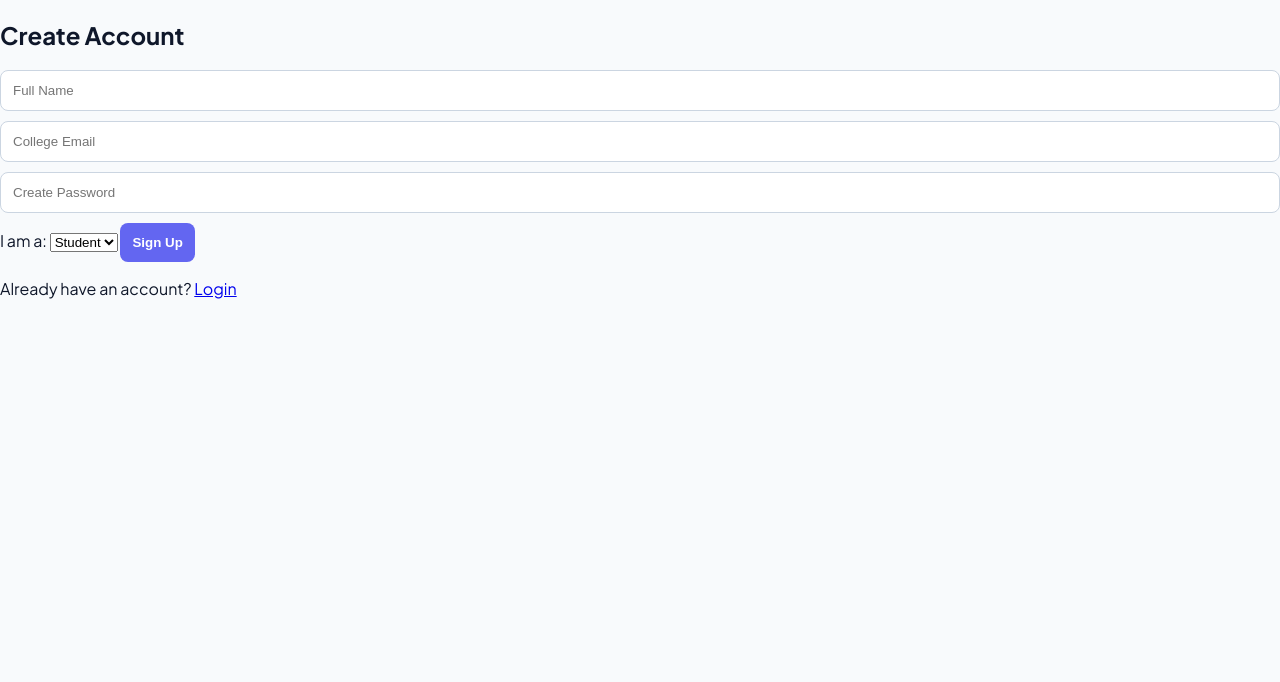
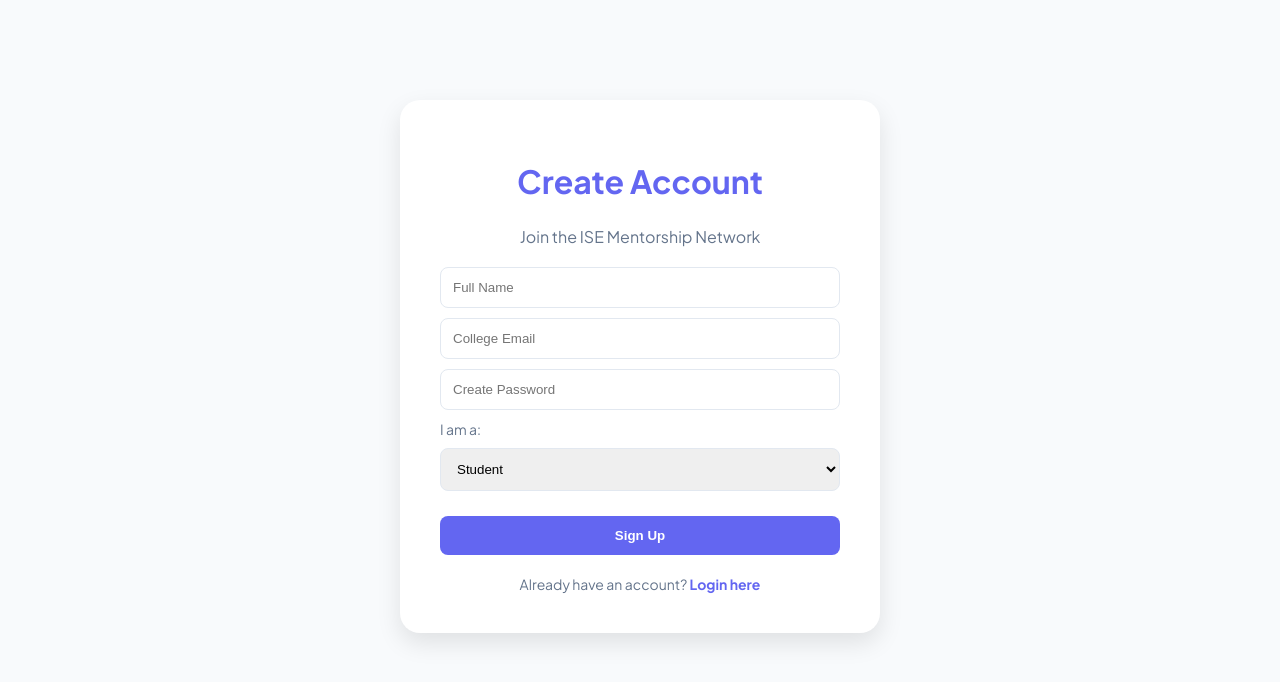
Before and after one commit to rahikalyankar/alumni-portal, a website: page public/signup.html in a window 1280 px wide. Drawn offline with Linux system fonts and the light colour scheme.

Commit message:
Update signup.html

```diff
--- a/public/signup.html
+++ b/public/signup.html
@@ -2,24 +2,68 @@
 <html lang="en">
 <head>
     <meta charset="UTF-8">
-    <title>Join ISE Connect</title>
+    <meta name="viewport" content="width=device-width, initial-scale=1.0">
+    <title>ISE Connect | Create Account</title>
     <link rel="stylesheet" href="style.css">
+    <style>
+        .auth-container {
+            max-width: 400px;
+            margin: 100px auto;
+            padding: 40px;
+            background: white;
+            border-radius: 20px;
+            box-shadow: 0 10px 25px rgba(0,0,0,0.1);
+            text-align: center;
+        }
+        .auth-container h1 { color: #6366f1; margin-bottom: 25px; }
+        .auth-container input, .auth-container select {
+            width: 100%;
+            padding: 12px;
+            margin: 10px 0;
+            border: 1px solid #e2e8f0;
+            border-radius: 8px;
+            box-sizing: border-box;
+        }
+        .signup-btn {
+            width: 100%;
+            padding: 12px;
+            background: #6366f1;
+            color: white;
+            border: none;
+            border-radius: 8px;
+            font-weight: bold;
+            cursor: pointer;
+            margin-top: 15px;
+        }
+        .signup-btn:hover { background: #4f46e5; }
+        .footer-link { margin-top: 20px; font-size: 14px; color: #64748b; }
+        .footer-link a { color: #6366f1; text-decoration: none; font-weight: bold; }
+    </style>
 </head>
-<body class="auth-page">
+<body style="background-color: #f8fafc;">
+
     <div class="auth-container">
-        <h2>Create Account</h2>
+        <h1>Create Account</h1>
+        <p style="color: #64748b; margin-bottom: 20px;">Join the ISE Mentorship Network</p>
+
         <form action="/auth/signup" method="POST">
             <input type="text" name="name" placeholder="Full Name" required>
             <input type="email" name="email" placeholder="College Email" required>
             <input type="password" name="password" placeholder="Create Password" required>
-            <label>I am a:</label>
-            <select name="role">
+
+            <label style="display: block; text-align: left; margin-top: 10px; font-size: 14px; color: #64748b;">I am a:</label>
+            <select name="role" required>
                 <option value="student">Student</option>
-                <option value="alumni">Alumni</option>
+                <option value="alumni">Alumni / Mentor</option>
             </select>
-            <button type="submit" class="btn-connect">Sign Up</button>
+
+            <button type="submit" class="signup-btn">Sign Up</button>
         </form>
-        <p>Already have an account? <a href="login.html">Login</a></p>
+
+        <div class="footer-link">
+            Already have an account? <a href="login.html">Login here</a>
+        </div>
     </div>
+
 </body>
 </html>
```
